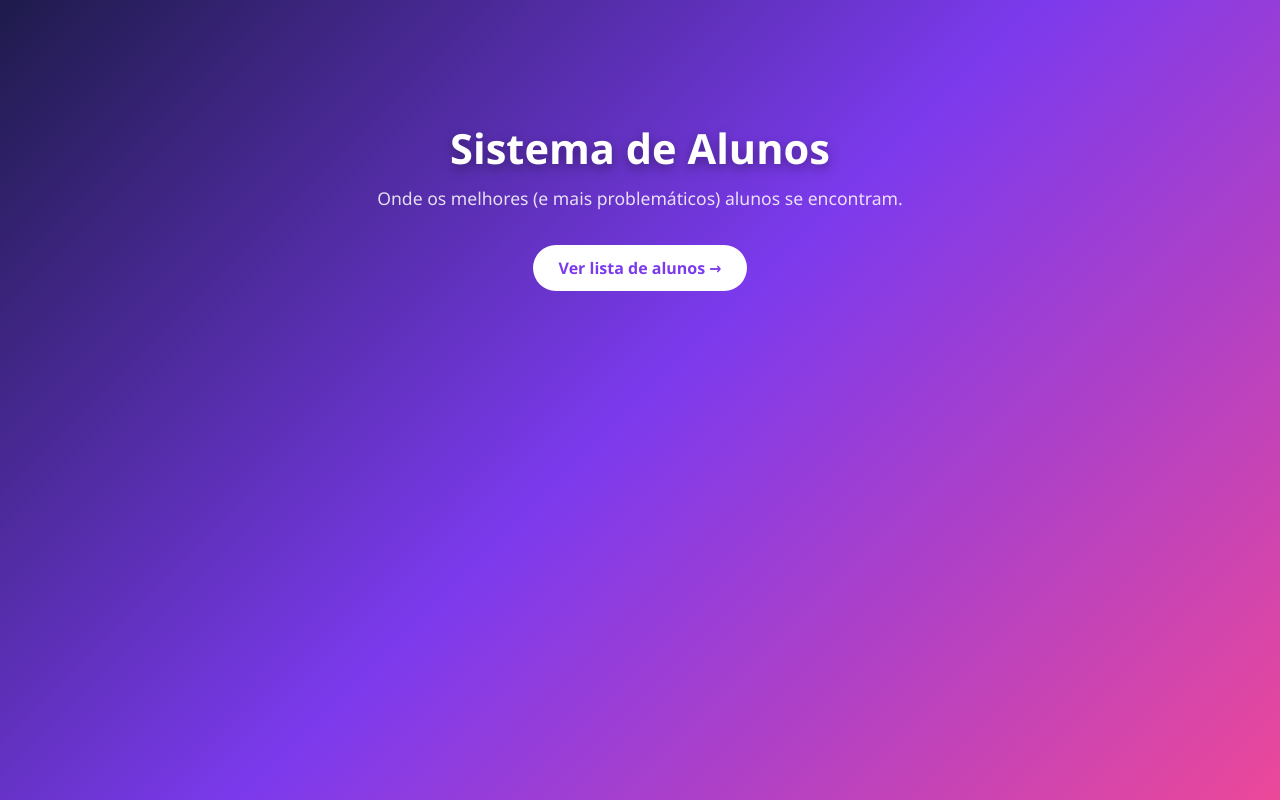
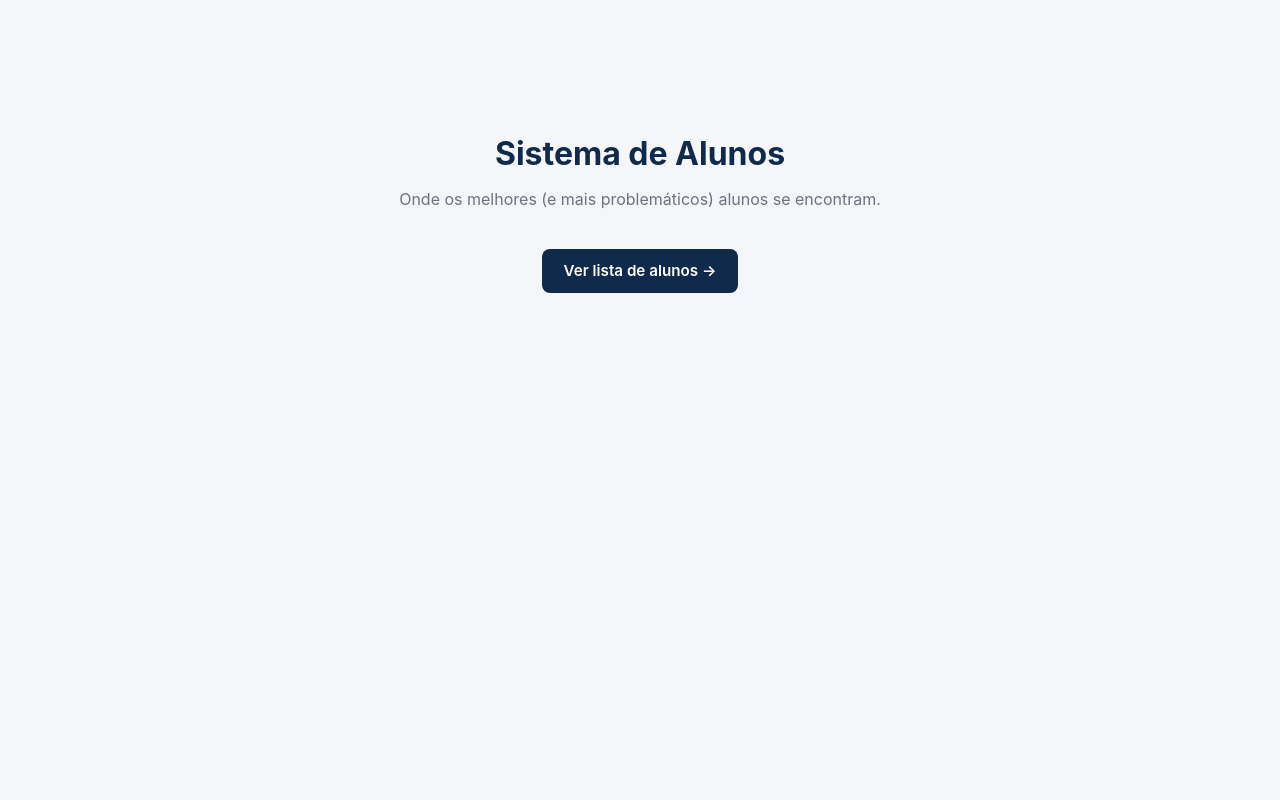
Before and after one commit to SalamanderRG99/EJEM-6-Django, a Django app: page / in a window 1280 px wide. Run offline with Django 5.2, Linux system fonts and the light colour scheme.

Commit message:
CSS novo

```diff
--- a/alunos/templates/alunos/base.html
+++ b/alunos/templates/alunos/base.html
@@ -8,86 +8,97 @@
     * { box-sizing: border-box; margin: 0; padding: 0; }
 
     body {
-      font-family: "Segoe UI", Tahoma, sans-serif;
-      min-height: 100vh;
-      color: #fff;
-      background: linear-gradient(135deg, #1e1b4b, #7c3aed, #ec4899);
-      background-attachment: fixed;
-      padding: 40px 20px;
+      font-family: -apple-system, "Segoe UI", Roboto, Helvetica, Arial, sans-serif;
+      background: #f4f6f9;
+      color: #1f2937;
+      line-height: 1.6;
+      padding: 48px 20px;
     }
 
-    .container { max-width: 1000px; margin: 0 auto; }
+    .container { max-width: 960px; margin: 0 auto; }
 
     h1 {
-      font-size: 2.6rem;
+      font-size: 2rem;
+      font-weight: 700;
+      color: #0f2a4a;
       text-align: center;
-      margin-bottom: 10px;
-      text-shadow: 0 4px 12px rgba(0, 0, 0, 0.35);
+      margin-bottom: 8px;
     }
 
     .subtitulo {
       text-align: center;
-      opacity: 0.85;
-      margin-bottom: 35px;
-      font-size: 1.1rem;
+      color: #6b7280;
+      margin-bottom: 36px;
     }
 
     .grid {
       display: grid;
       grid-template-columns: repeat(auto-fit, minmax(280px, 1fr));
-      gap: 22px;
-      margin-bottom: 35px;
+      gap: 20px;
+      margin-bottom: 36px;
     }
 
     .card {
-      background: rgba(255, 255, 255, 0.14);
-      backdrop-filter: blur(10px);
-      border: 1px solid rgba(255, 255, 255, 0.25);
-      border-radius: 20px;
-      padding: 25px;
-      text-align: center;
-      transition: transform 0.25s, box-shadow 0.25s;
+      background: #ffffff;
+      border: 1px solid #e5e7eb;
+      border-radius: 12px;
+      padding: 24px;
+      box-shadow: 0 1px 3px rgba(0, 0, 0, 0.06);
+      transition: box-shadow 0.2s, transform 0.2s;
     }
 
     .card:hover {
-      transform: translateY(-8px) rotate(-1deg);
-      box-shadow: 0 15px 30px rgba(0, 0, 0, 0.35);
+      box-shadow: 0 8px 20px rgba(15, 42, 74, 0.12);
+      transform: translateY(-2px);
     }
 
-    .emoji { font-size: 3.5rem; margin-bottom: 10px; }
-    .card h3 { font-size: 1.4rem; margin-bottom: 6px; }
+    .card h3 {
+      font-size: 1.2rem;
+      color: #0f2a4a;
+      margin-bottom: 8px;
+    }
 
     .curso {
       display: inline-block;
-      background: #fbbf24;
-      color: #1e1b4b;
-      font-weight: 700;
+      background: #e8eef7;
+      color: #1d4ed8;
+      font-weight: 600;
       font-size: 0.8rem;
       padding: 4px 12px;
       border-radius: 999px;
-      margin-bottom: 12px;
+      margin-bottom: 14px;
     }
 
-    .card p { opacity: 0.92; line-height: 1.5; margin-bottom: 18px; }
+    .card p {
+      color: #4b5563;
+      font-size: 0.95rem;
+      margin-bottom: 18px;
+    }
 
     .btn {
       display: inline-block;
-      background: #fff;
-      color: #7c3aed;
-      font-weight: 700;
+      background: #0f2a4a;
+      color: #ffffff;
+      font-weight: 600;
+      font-size: 0.95rem;
       text-decoration: none;
-      padding: 12px 26px;
-      border-radius: 999px;
-      transition: transform 0.2s, background 0.2s, color 0.2s;
+      padding: 10px 22px;
+      border-radius: 8px;
+      transition: background 0.2s;
     }
 
-    .btn:hover { transform: scale(1.08); background: #fbbf24; color: #1e1b4b; }
+    .btn:hover { background: #1d4ed8; }
 
     .centro { text-align: center; }
 
-    .detalhe { max-width: 520px; margin: 0 auto 30px; padding: 40px 30px; }
-    .detalhe .emoji { font-size: 6rem; }
-    .detalhe p { font-size: 1.15rem; }
+    .detalhe {
+      max-width: 560px;
+      margin: 0 auto 28px;
+      padding: 36px 32px;
+      text-align: center;
+    }
+
+    .detalhe p { font-size: 1.05rem; margin-bottom: 0; }
   </style>
 </head>
 <body>
```
